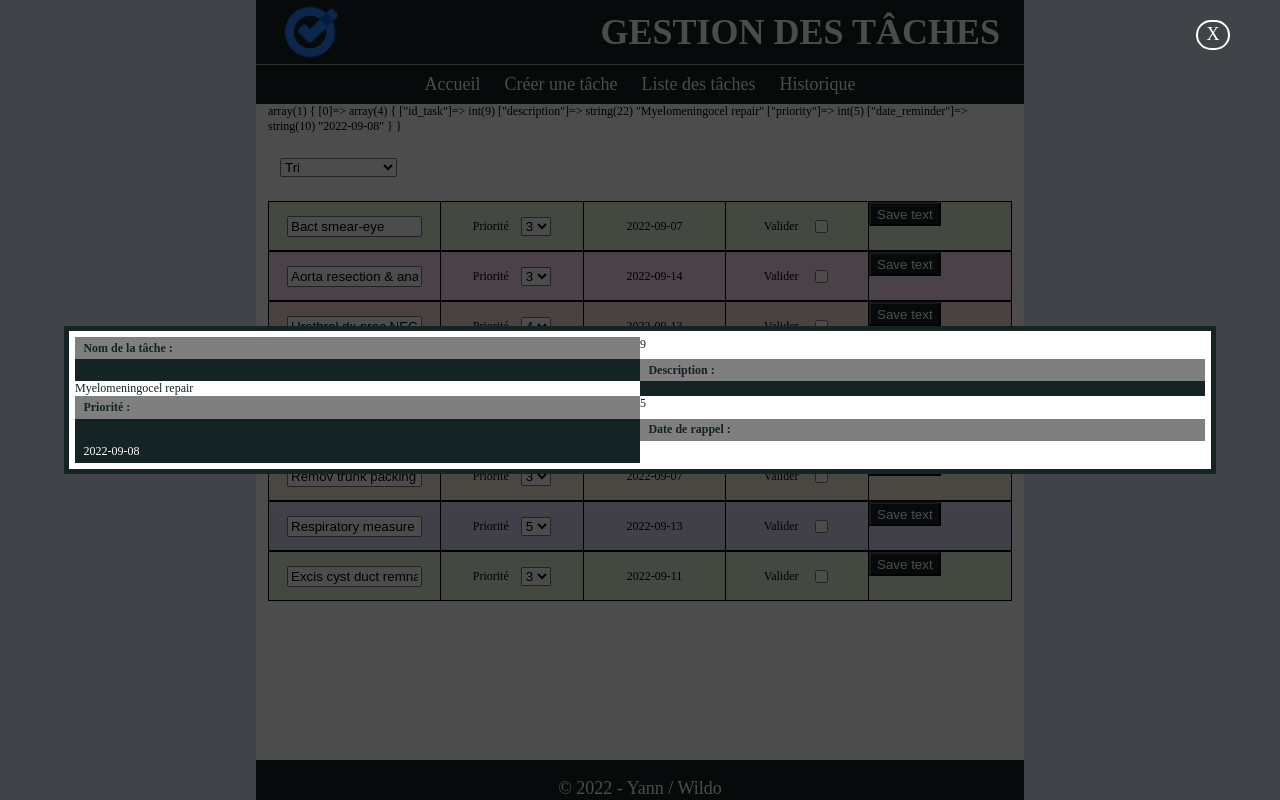
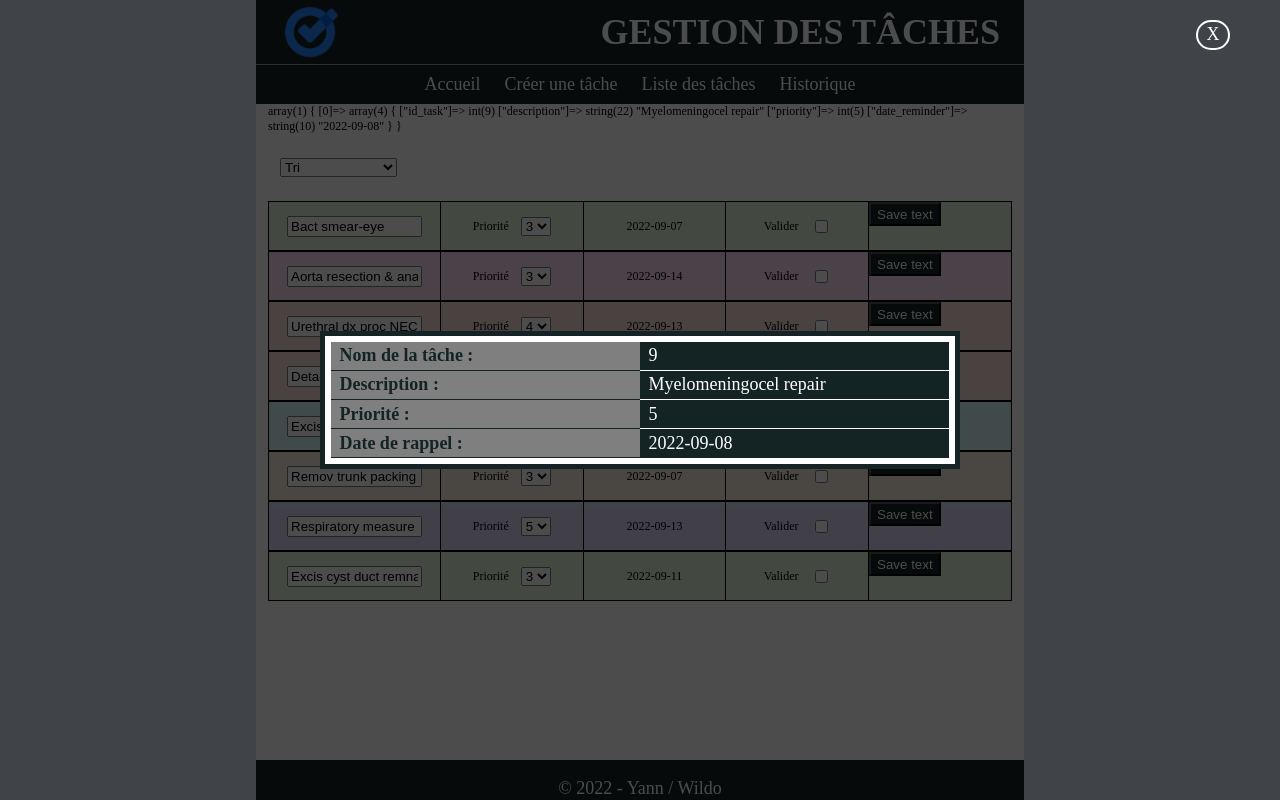
Before and after one commit to cardozoledezma/gestion_tasks, a PHP site: page / in a window 1280 px wide. Run offline with PHP 8.4, Linux system fonts and the light colour scheme; data comes from the database, SQL or seed files in the repository.

Commit message:
Modify css modal

```diff
--- a/css/style.css
+++ b/css/style.css
@@ -155,9 +155,26 @@ body{
     border: solid var(--bg-black) 5px;
     background-color: rgb(255, 255, 255);
     padding: .5rem;
+    font-size: 1.5rem;
 }
-.modal_task_detail span:nth-child(even){ color: white;background: var(--bg-black);padding: .3rem .7rem; }
-.modal_task_detail span:nth-child(odd){ padding: .3rem .7rem;background-color: var(--bg-black50);font-weight: bold; }
+.modal_task_detail span:nth-child(even){
+    width: 100%;
+    padding: .3rem .7rem;
+    color: white;
+    background: var(--bg-black);
+}
+.modal_task_detail span:nth-child(odd){
+    width: 100%;
+    padding: .3rem .7rem;
+    background-color: var(--bg-black50);
+    font-weight: bold;
+}
+.modal_task_detail span:not(:last-of-type):nth-child(even){
+    border-bottom: solid var(--white) 1px;
+}
+.modal_task_detail span:not(:last-of-type):nth-child(odd){
+    border-bottom: solid var(--bg-black) 1px;
+}
 a{ text-decoration: none;color: white; }
 a:hover{ text-decoration: none;color: red; }
 .modal_error_detail input[type=button]{ color: white;background-color: var(--bg-black);padding: .5rem;font-weight: bold; }
@@ -223,8 +240,8 @@ a:hover{ text-decoration: none;color: red; }
     .lnk-navbar.active::after, .lnk-navbar:hover::after  {
         width: 100%;
     }
-    .modal_serie_detail, .modal_error_detail{
-        width: 40vw;
+    .modal_task_detail, .modal_error_detail{
+        width: 50vw;
     }
 
 }
--- a/includes/modal.php
+++ b/includes/modal.php
@@ -14,9 +14,9 @@ $modal = "
         foreach($recall as $rec){
             $modal .= "
             <div class='modal_task_detail'>
-                <span>Nom de la tâche :</span>".$rec['id_task']."<span></span>
-                <span>Description :</span>".$rec['description']."<span></span>
-                <span>Priorité :</span>".$rec['priority']."<span></span>
+                <span>Nom de la tâche :</span><span>".$rec['id_task']."</span>
+                <span>Description :</span><span>".$rec['description']."</span>
+                <span>Priorité :</span><span>".$rec['priority']."</span>
                 <span>Date de rappel :</span><span>".$rec['date_reminder']."</span>
             </div>";
         }
```
